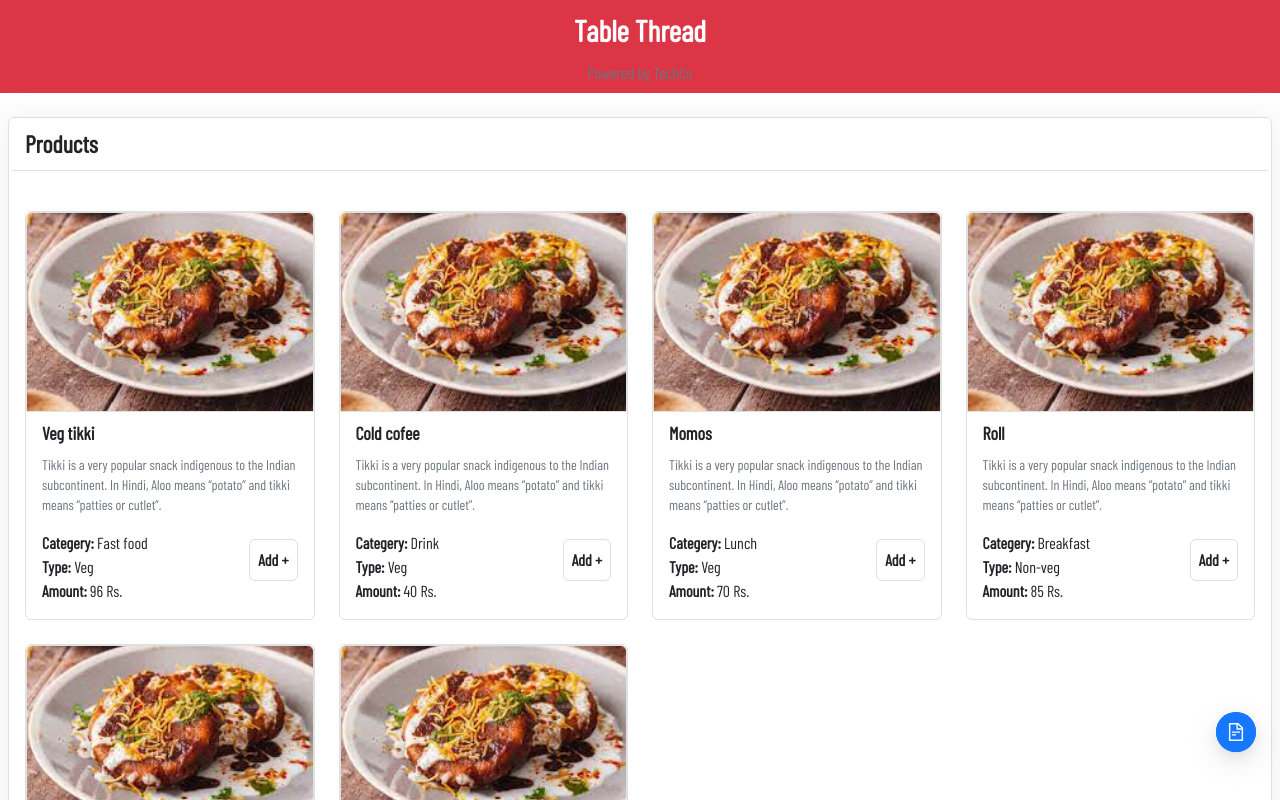
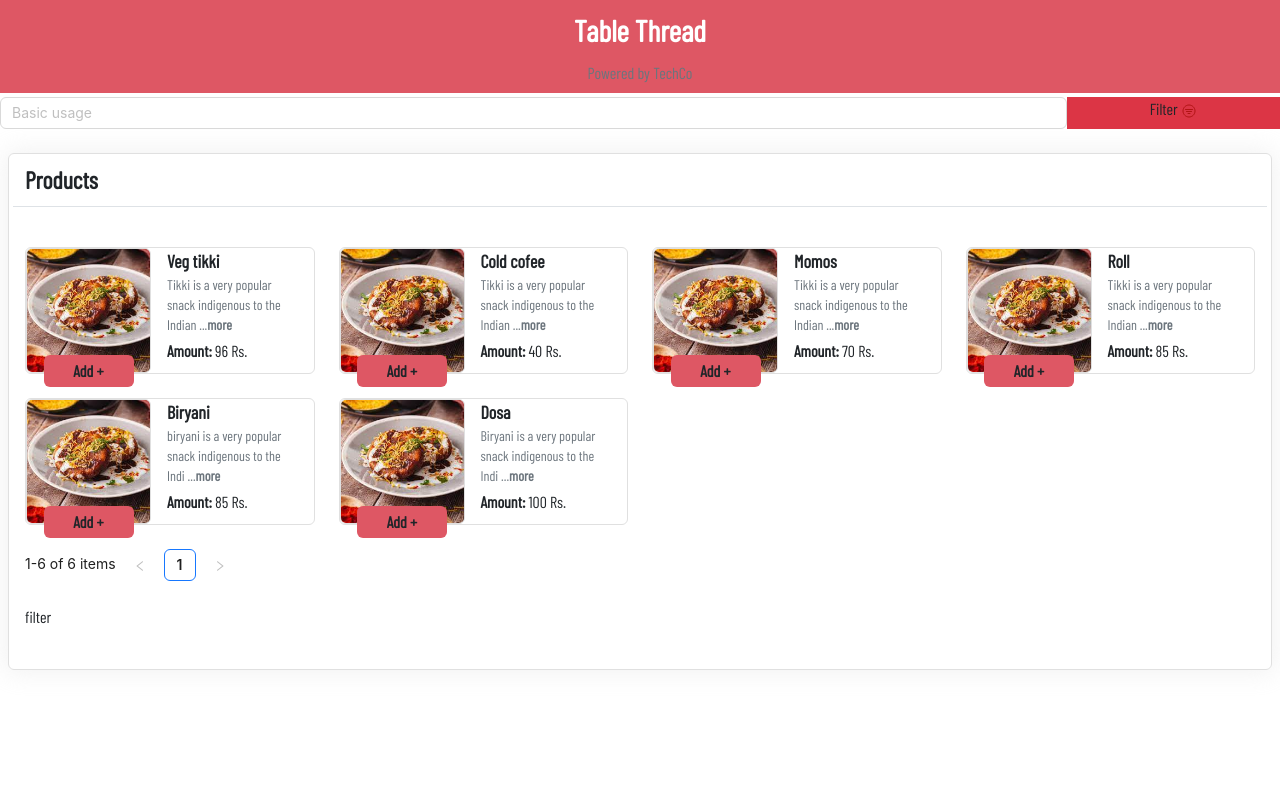
Before and after one commit to table-thread/table-thread-client-app, a Next.js app: page /product in a window 1280 px wide. Shown: the top 800 px of the page. Built offline with nearby package versions, Linux system fonts and the light colour scheme.

Commit message:
items design changes

```diff
--- a/containers/ProductItems/ProductItems.tsx
+++ b/containers/ProductItems/ProductItems.tsx
@@ -1,4 +1,5 @@
 import React, { useEffect, useState } from 'react';
+import { Rate } from 'antd';
 
 import AddItem from '../Modal/AddItem';
 
@@ -120,31 +121,33 @@ const ProductItems = (props: any) => {
 
   return (
     <>
-      <div className='pb-3 bdr-w-1 br-6 br-solid brc-gray'>
+      <div className=' bdr-w-1 br-6 br-solid brc-gray d-flex p-relative'>
+        <div className='d-flex justify-content-center'>
           <img
-          className='h-200 w-100 obj-cover bdr-w-1 br-t-l-6 br-t-r-6 br-solid brc-gray'
+            className='h-125 obj-cover bdr-w-1 br-6 br-solid brc-gray'
             src={item.image}
             alt="product image"
           />
-
-        <div className='px-3'>
-          <div className=' my-2 fs-18 fw-bold'>{item.productName}</div>
-          <p className='lh-20 fs-14 tc-grey'>{item.productDiscription}</p>
-          <div className='d-flex justify-content-between'>
-            <div className=''>
-              <p className='m-0'><span className='fw-bold'>Categery: </span> {item.category}</p>
-              <p className='m-0'><span className='fw-bold'>Type: </span> {item.productType}</p>
-              <p className='m-0'><span className='fw-bold'>Amount: </span> {item.amount} Rs.</p>
-            </div>
-            <div>
            <div
-                className='p-2 my-2 text-center bdr-w-1 br-6 br-solid brc-gray fw-bold'
+            className='w-90 bg-light-red p-2 py-1 text-center br-6 fw-bold p-absolute p-bd-14 '
             onClick={() => setIsModalOpen(true)}
           >
             Add +
           </div>
         </div>
-          </div>
+
+        <div className='px-3'>
+          <div className='  fs-18 fw-bold'>{item.productName}</div>
+          <p className='lh-20 fs-14 tc-grey my-0'>{item.productDiscription ? item.productDiscription.slice(0, 55) : ""} ...<span className='fw-bold'>more</span></p>
+          {/* <div className=' justify-content-between'> */}
+            {/* <div className=''> */}
+              {/* <p className='m-0'><span className='fs-14 fw-bold'>Categery: </span> {item.category}</p> */}
+              {/* <p className='m-0'><span className='fw-bold'>Type: </span> {item.productType}</p> */}
+              <p className='my-1'><span className='fw-bold'>Amount: </span> {item.amount} Rs.</p>
+              {/* <Rate allowHalf defaultValue={3.5} /> */}
+            {/* </div> */}
+          {/* </div> */}
+
         </div>
       </div>
 
--- a/src/pages/product/index.tsx
+++ b/src/pages/product/index.tsx
@@ -1,13 +1,13 @@
 import React, { useEffect, useState } from 'react';
 import Link from 'next/link';
-import { FloatButton } from 'antd';
+import { FloatButton, Input } from 'antd';
 
 import ProductItems from '@/containers/ProductItems/ProductItems';
 import FilterMenu from '@/containers/Modal/FilterMenu';
 
 import PaginationComponent from '@/component/pagination/pagination';
 
-import { ICGiNotebook } from '@/utils/icons';
+import { ICGiNotebook, ICFaFilter } from '@/utils/icons';
 import ViewCartList from '@/containers/Modal/ViewCartList';
 
 const TAG = "Product Page: ";
@@ -158,9 +158,17 @@ const Product = () => {
 
   return (
     <div>
-      <div className='text-center m-0 bg-red pt-2'>
+      <div className='text-center m-0 bg-light-red pt-2'>
         <span className='fs-30 fw-bold tc-w'>Table Thread</span>
         <p className='fs-6 m-0 py-2 tc-l-dark'>Powered by TechCo</p>
+      </div>
+      <div className='d-flex my-1'>
+        <div className='col-lg-10 col-md-10 col-8 '>
+          <Input placeholder="Basic usage" />
+        </div>
+        <div className='col-lg-2 col-md-2 col-4 text-center bg-red' onClick={() => setfilterOpen(true)}>
+          <span>Filter </span> <ICFaFilter />
+        </div>
       </div>
       <div className='px-1 col-12'>
         <div className='bdr-w-1 br-6 br-solid brc-gray my-4 mx-1 px-3 box-shadow'>
@@ -172,7 +180,7 @@ const Product = () => {
 
             {product.map((item: any, index: number) => {
               return (
-                <div className='col-lg-3 col-md-4 col-sm-6 col-12' key={index}>
+                <div className='col-lg-3 col-md-6 col-sm-6 col-12' key={index}>
                   <ProductItems
                     item={item}
                     idx={item.id}
@@ -191,12 +199,15 @@ const Product = () => {
               onChange={callPaginationAction}
               onShowSizeChange={callPaginationAction}
             />
-            <div className='col-2'>
-              <FloatButton
+            <div className='col-2 hemant'>
+              {/* <FloatButton
                 onClick={() => setfilterOpen(true)}
-                // description='filter'
-                type='primary'
-              />
+                // icon={}
+                description='filter'
+                type='default'
+                // className='bg-red'
+              /> */}
+              filter
             </div>
             {viewCart.length !== 0 ?
               <div
--- a/src/styles/globle.scss
+++ b/src/styles/globle.scss
@@ -49,6 +49,9 @@ a {
 
 // height & width
 
+.w-90 {
+  width: 90px;
+}
 
 .h-25 {
   height: 25px;
@@ -239,8 +242,28 @@ a {
   position: sticky;
 }
 
+.p-b-0 {
+  bottom: 0px;
+}
+
+.p-b-10 {
+  bottom: 10px;
+}
+
 .p-b-50 {
   bottom: 50px;
+}
+
+.p-bd-14 {
+  bottom: -14px;
+}
+
+.p-l-20 {
+  left: 20px;
+}
+
+.p-l-30 {
+  left: 30px;
 }
 
 // opacity
--- a/src/styles/variable.scss
+++ b/src/styles/variable.scss
@@ -4,4 +4,5 @@ $theme_dark: #000000;
 $theme_light_dark: #6c757d;
 $theme_red: #dc3545;
 $theme_green: #17bc24;
-$theme_light_red: #f1848f;
+// $theme_light_red: #f1848f;
+$theme_light_red: #de5764;
--- a/utils/icons.tsx
+++ b/utils/icons.tsx
@@ -9,7 +9,7 @@ import { FaCartPlus, FaKeyboard, FaCheckCircle, FaMinus, FaPlus, FaFilter, FaSea
 import { HiUsers } from "react-icons/hi2";
 import { GiNotebook } from "react-icons/gi";
 import { IoMdSettings, IoIosLogOut } from "react-icons/io";
-import { IoEye, IoEyeOff } from "react-icons/io5";
+import { IoEye, IoEyeOff, IoFilterCircleOutline } from "react-icons/io5";
 import { MdEdit } from "react-icons/md";
 import { BsTrash3Fill } from "react-icons/bs";
 import { CiSquarePlus, CiSquareMinus } from "react-icons/ci";
@@ -40,5 +40,5 @@ export const ICBsTrash3Fill = () => { return <BsTrash3Fill color="#773275" /> };
 export const ICFaCheckCircle = () => { return <FaCheckCircle color="#3e9e39" /> };
 export const ICCiSquarePlus = () => { return <FaPlus  color="#3e9e39" /> };
 export const ICCiSquareMinus = () => { return <FaMinus  color="#3e9e39" /> };
-export const ICFaFilter = () => { return <FaFilter  color="#3e9e39" /> };
+export const ICFaFilter = () => { return <IoFilterCircleOutline  color="#b11313" /> };
 export const ICFaSearch = () => { return <FaSearch  color="#3e9e39" /> };
```
Also changed, not shown: containers/Modal/itemDescription.tsx (added, +62 -0 lines). Lines whose indentation alone changed are shown as unchanged.
